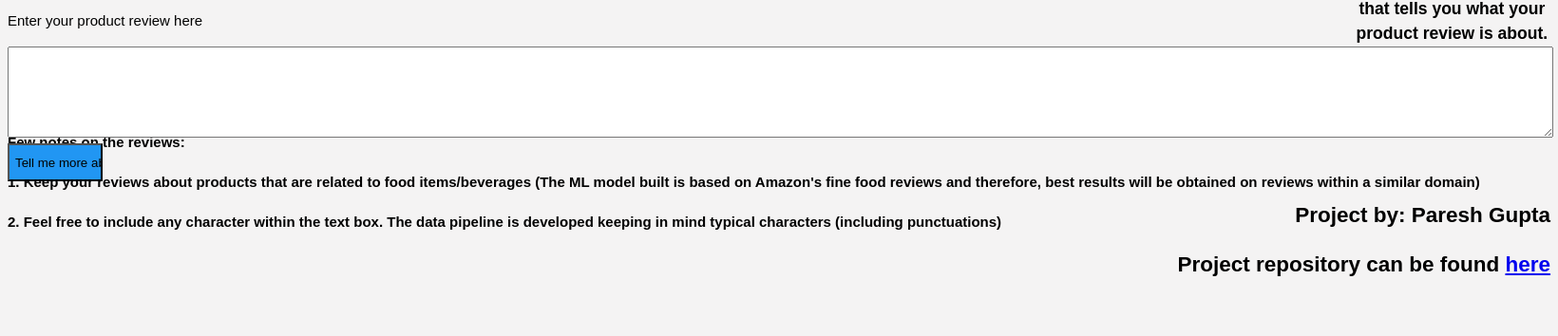
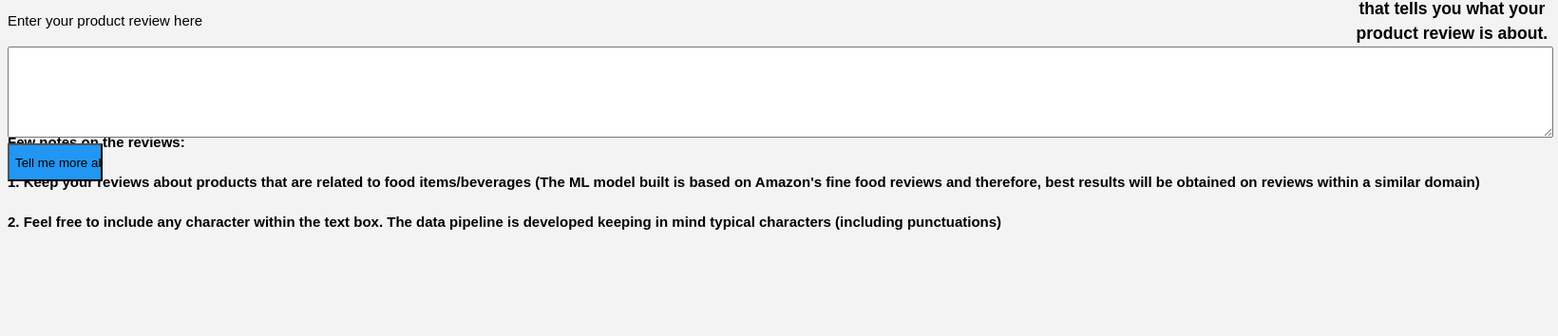
Before and after one commit to pareshg18/Topic-Modelling-Amazon-Fine-Food-Reviews, a Flask app: template templates/home.html in a window 1640 px wide. Shown: the part 165-519 px from the top of the page at 95% size. Run offline with Flask 2, Linux system fonts and the light colour scheme; the template is opened without the code that fills it, so the values that code supplies are empty; parts of the project's set-up code (start-up, migrations or seed data) failed here and were passed over.

Commit message:
Update home.html

```diff
--- a/templates/home.html
+++ b/templates/home.html
@@ -41,13 +41,6 @@
 
 	</div>
 
-	<div>
-
-	<h2 style="text-align:right"> Project by: Paresh Gupta</h2>
-	<h2 style="text-align:right"> Project repository can be found <a href = "https://github.com/pareshg18/Topic-Modelling-Amazon-Fine-Food-Reviews">here </a> </h2>
-
-
-	</div>
 
 
 
```
